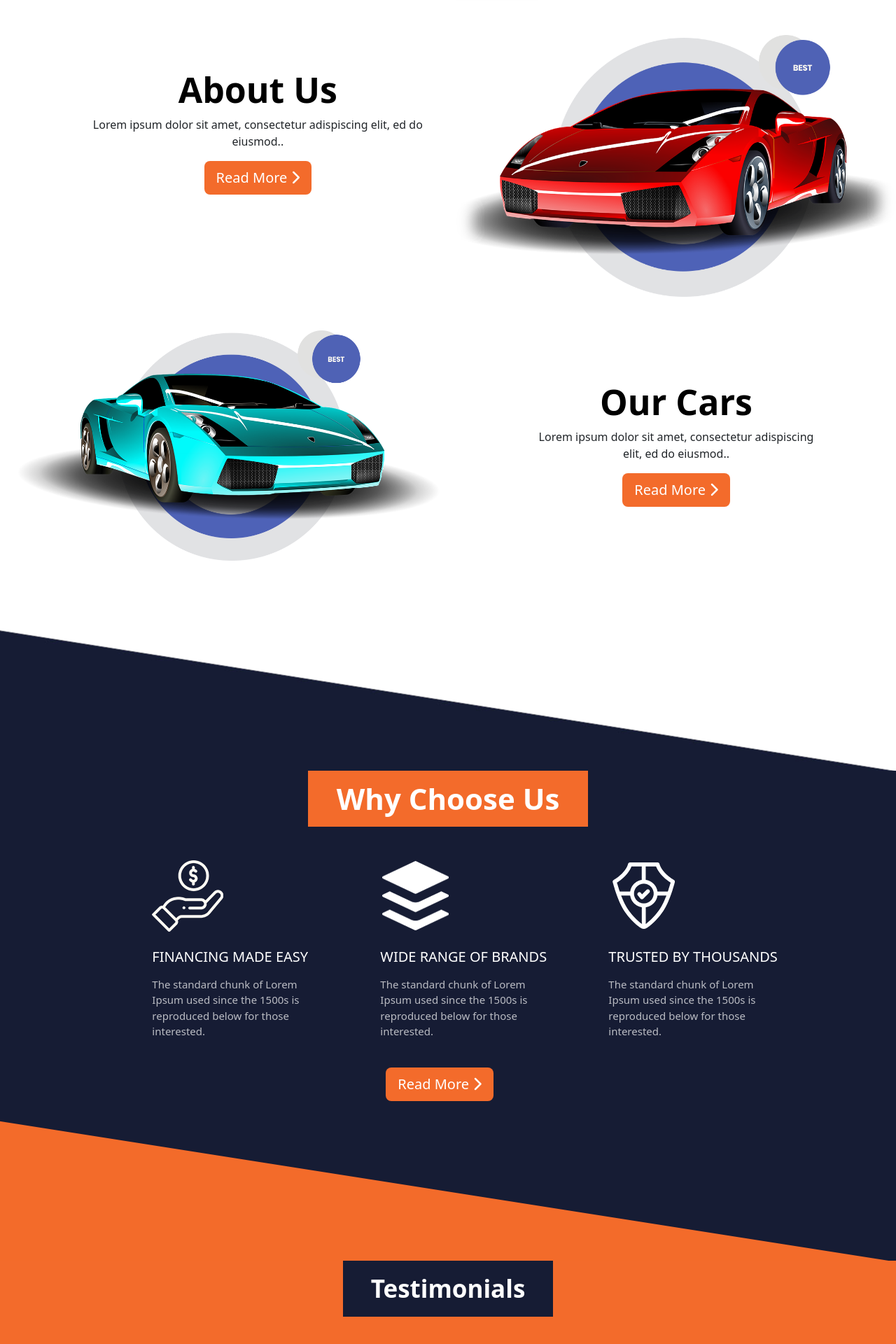
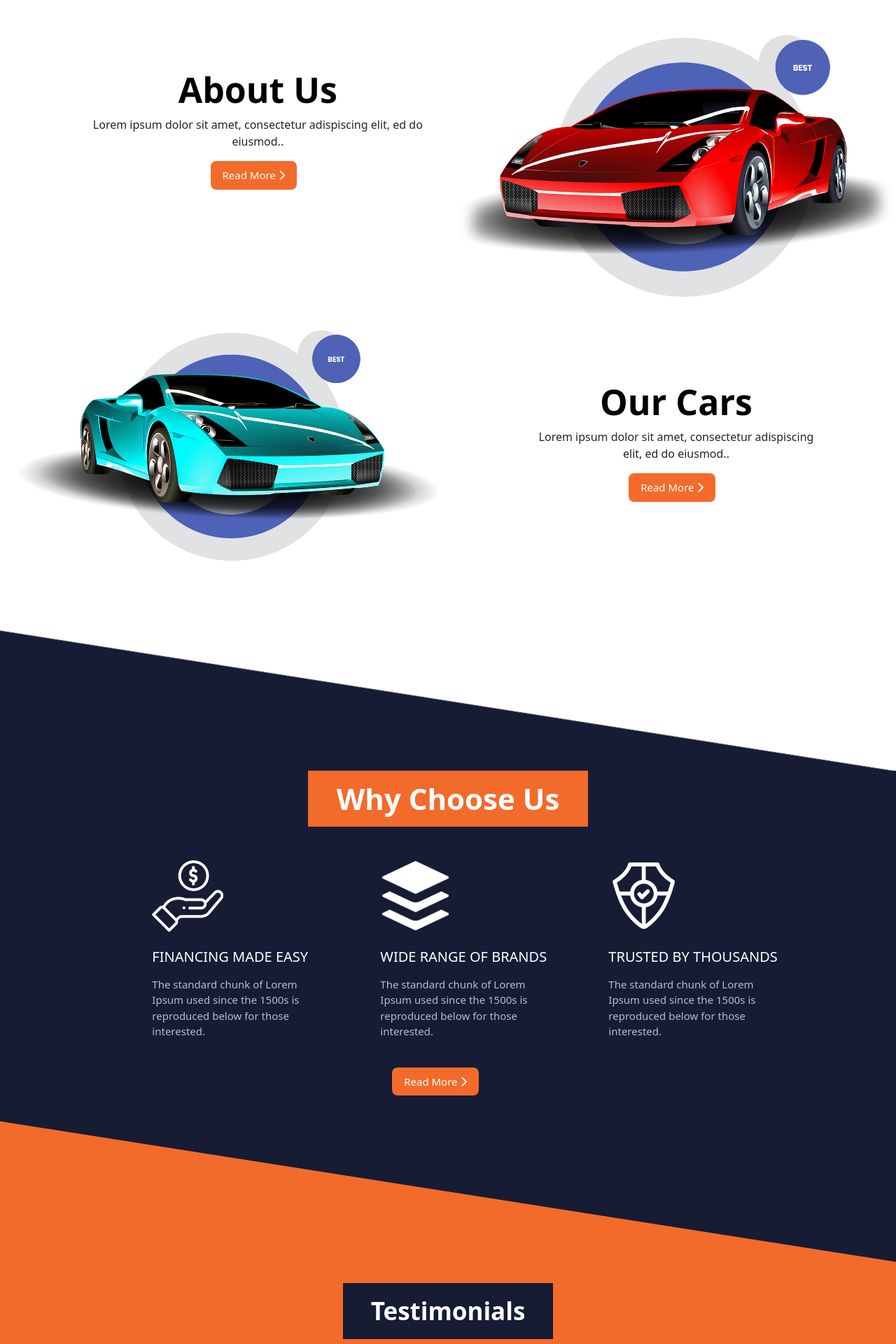
Before and after one commit to Samuel-Gbadamosi/AvalonCars, a PHP site: page / in a window 1280 px wide. Shown: the part 522-2442 px from the top of the page at 70% size. Run offline with PHP 8.4, Linux system fonts and the light colour scheme; some libraries are stand-ins or nearby versions.

Commit message:
index & styles

```diff
--- a/AvalonCars/index.html
+++ b/AvalonCars/index.html
@@ -411,8 +411,9 @@
     <!-- footer starst here -->
     <footer>
         <div class="container">
-            <div class="row">
-
+            <div class="row text-center p-3">
+              <p>© 2045 All Rights Reserved.</p>
+                  <p class="fs-5"> Design by Samuel Gbadamosi</p>
             </div>
 
         </div>
--- a/AvalonCars/styles.css
+++ b/AvalonCars/styles.css
@@ -61,6 +61,8 @@
 .btb{
     background-color: #F36B2B;
     color: white;
+    margin-right: 12px;
+    font-size: 15px;
 }
 
 .sect2{
@@ -101,7 +103,7 @@
 
 .seco{
     background-image: url('./cross_orange.png');
-    height: 200px;
+    height: 232px;
     background-color: #161C34;
 }
 
```
